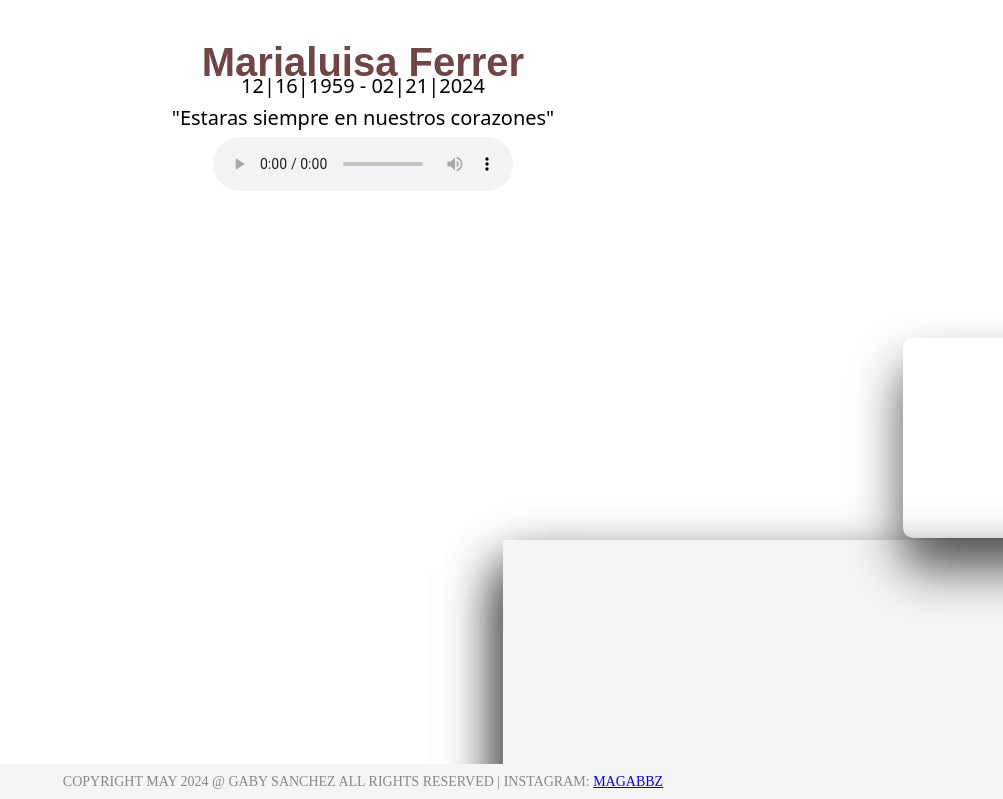
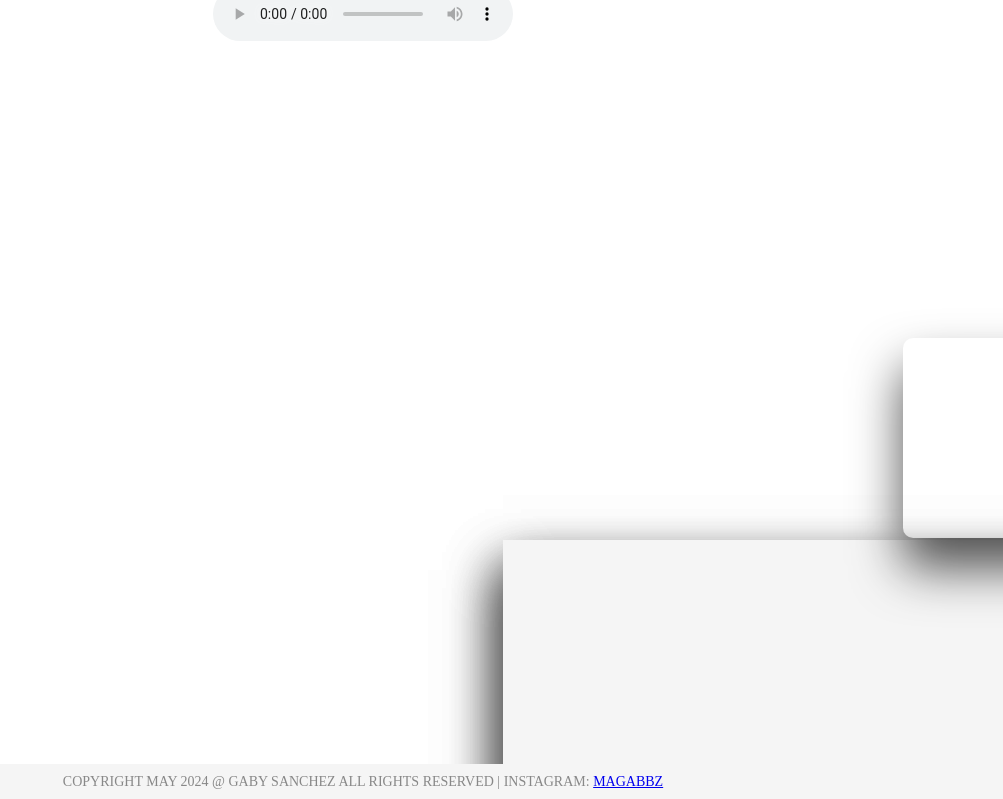
Before and after one commit to vitalgaby/gallery, a plain HTML site: page index.html in a window 1280 px wide. Shown: the top 799 px of the page, without its empty margins (277-1280 px from the left). Drawn offline with Linux system fonts and the light colour scheme.

Commit message:
Update index.html

```diff
--- a/index.html
+++ b/index.html
@@ -12,11 +12,11 @@
     <nav class="nav"><a href="index.html">HOME</a></nav> -->
 
     <div class="header">
-        <h1>Marialuisa Ferrer</h1>
-        <p>12|16|1959 - 02|21|2024</p>
-        <br>
-        <p>"Estaras siempre en nuestros corazones"</p>
-        <br>
+<!--         <h1>Marialuisa Ferrer</h1> -->
+<!--         <p>12|16|1959 - 02|21|2024</p> -->
+<!--         <br> -->
+<!--         <p>"Estaras siempre en nuestros corazones"</p> -->
+<!--         <br> -->
         <p><audio src="images/keny.mp3" controls></audio></p>
         </div>
 
```
